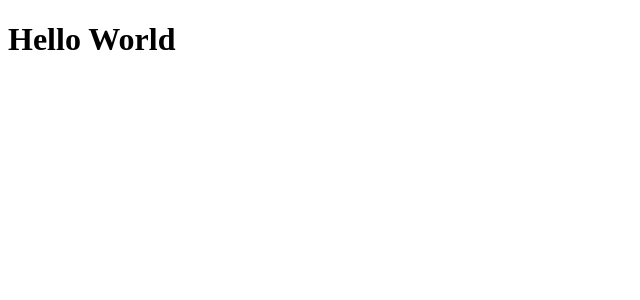
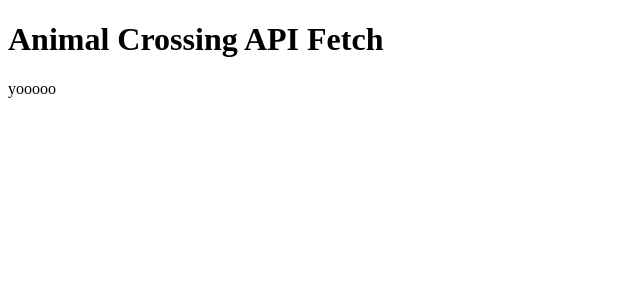
Before and after one commit to kylemayer/fe-fetch-lists, a React app: page / in a window 1280 px wide. Shown: the top 300 px of the page, without its empty margins (0-640 px from the left). Built offline with nearby package versions, Linux system fonts and the light colour scheme.

Commit message:
file structure and list page renders

```diff
--- a/package.json
+++ b/package.json
@@ -64,6 +64,7 @@
   },
   "dependencies": {
     "react": "^17.0.2",
-    "react-dom": "^17.0.2"
+    "react-dom": "^17.0.2",
+    "react-router-dom": "^5.3.0"
   }
 }
--- a/src/components/app/App.jsx
+++ b/src/components/app/App.jsx
@@ -1,5 +1,28 @@
 import React from 'react';
+import {
+  BrowserRouter as Router,
+  Route,
+  Switch,
+} from 'react-router-dom';
+import ListPage from '../../containers/ListPage';
+import DetailsPage from '../../containers/DetailsPage';
 
 export default function App() {
-  return <h1>Hello World</h1>;
+  return (
+    <Router>
+      <h1>Animal Crossing API Fetch</h1>
+      <Switch>
+        <Route
+          path="/"
+          exact
+          render={routerProps => <ListPage {...routerProps}/>}
+        />
+        <Route
+          path="/:villager"
+          exact
+          render={routerProps => <DetailsPage {...routerProps}/>}
+        />
+      </Switch>
+    </Router>
+  );
 }
--- /dev/null
+++ b/src/containers/ListPage.jsx
@@ -0,0 +1,11 @@
+import React, { Component } from 'react';
+
+export default class ListPage extends Component {
+  render() {
+    return (
+      <div>
+		yooooo
+	   </div>
+    );
+  }
+}
```
Also changed, not shown: src/components/displays/Villager.jsx (added), src/components/displays/VillagerDetail.jsx (added), src/components/displays/VillagerList.jsx (added), src/containers/DetailsPage.jsx (added), src/services/reqVillagers.jsx (added), 1 other file (tests, documents, lock files or other folders).
